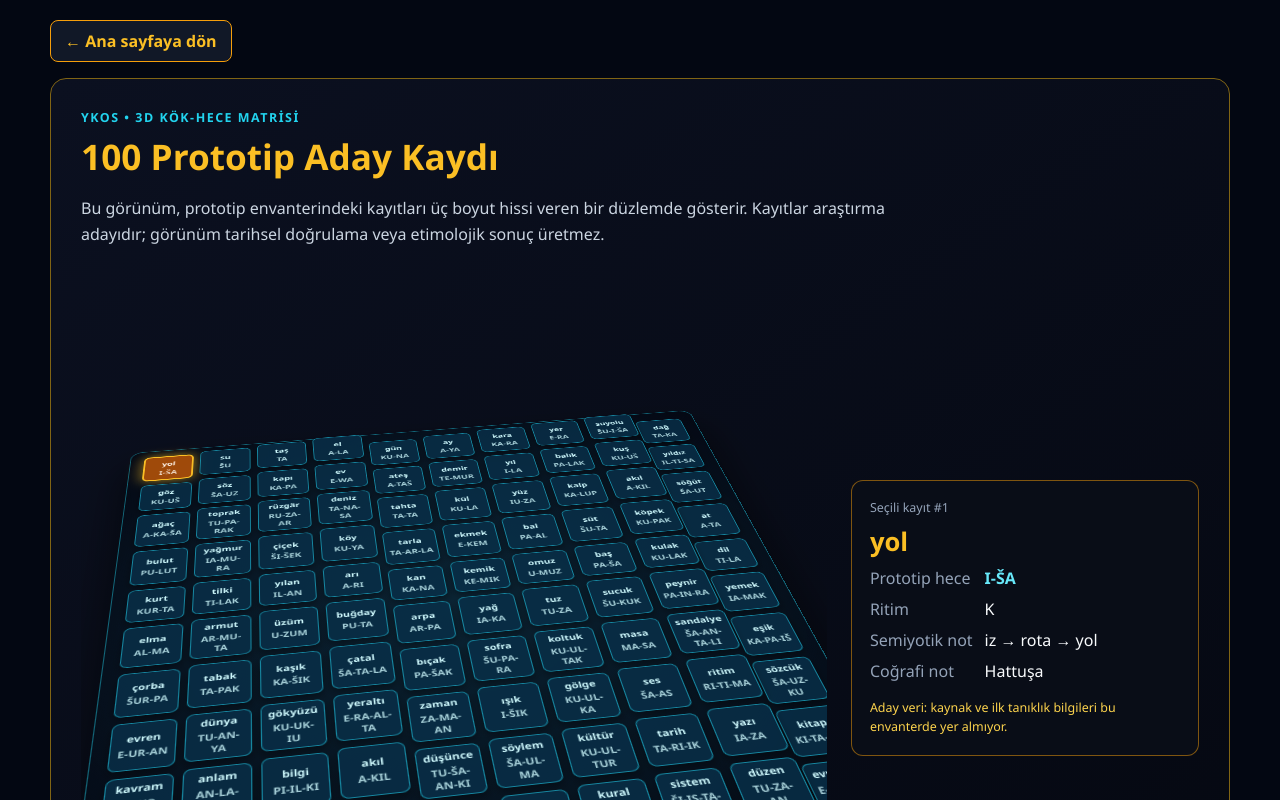
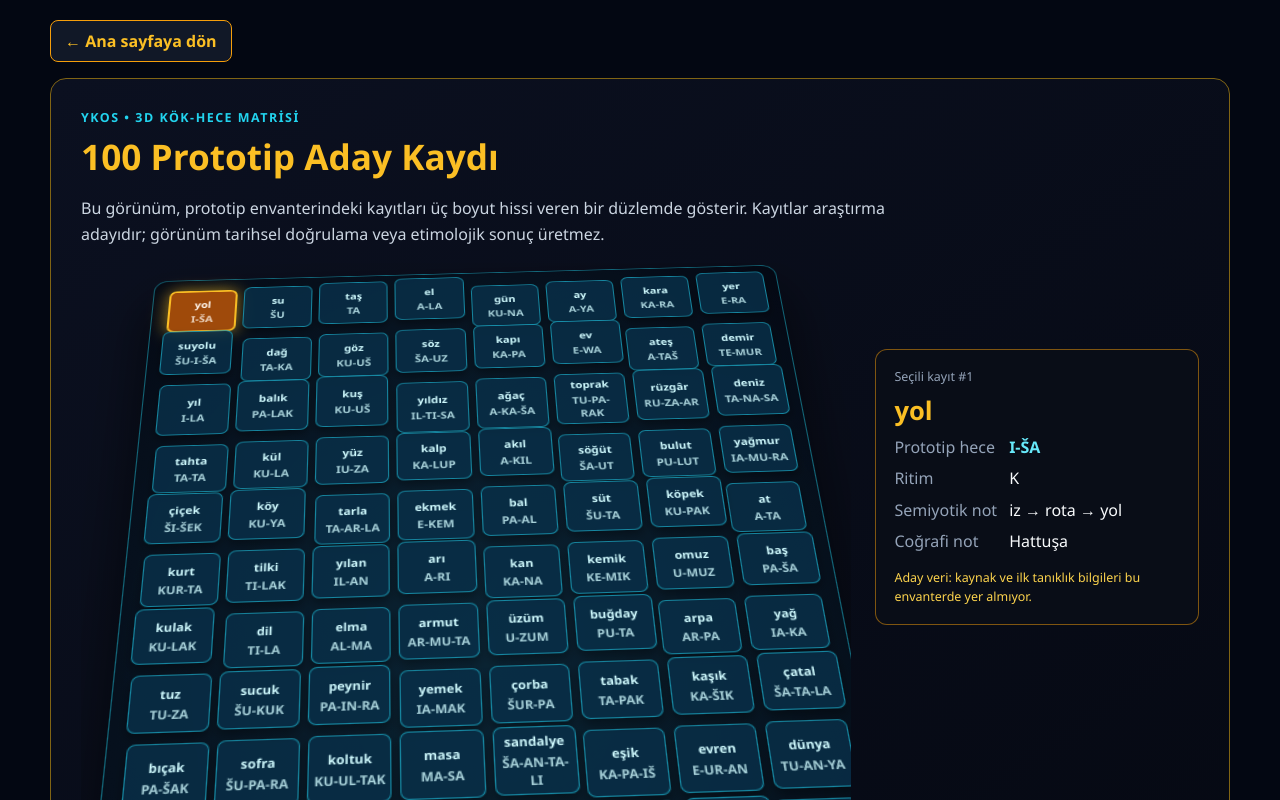
Before and after one commit to yasarkaba34-design/ykos-frontend, a React (Vite) app: page /matrix-3d in a window 1280 px wide. Built offline with nearby package versions, Linux system fonts and the light colour scheme; no server answers.

Commit message:
Masaüstü 3D klavyeyi dikey ve okunaklı yap

```diff
--- a/src/pages/ProtoRoots3DMatrix.css
+++ b/src/pages/ProtoRoots3DMatrix.css
@@ -174,3 +174,40 @@
     transform: translateZ(10px) scale(0.96) !important;
   }
 }
+
+
+/* Masaüstünde klavyeyi daha dikey ve arka satırları daha okunaklı göster. */
+@media (min-width: 769px) {
+  .proto-matrix-layout {
+    grid-template-columns: minmax(0, 1fr) minmax(260px, 0.42fr) !important;
+    align-items: start !important;
+  }
+
+  .proto-matrix-scroll {
+    overflow: hidden !important;
+    padding: 10px 8px 24px !important;
+  }
+
+  .proto-matrix-stage {
+    min-width: 0 !important;
+    min-height: 600px !important;
+    align-items: start !important;
+  }
+
+  .proto-matrix-grid {
+    grid-template-columns: repeat(8, minmax(64px, 1fr)) !important;
+    width: min(100%, 620px) !important;
+    gap: 7px !important;
+    transform: rotateX(24deg) rotateZ(-2deg) !important;
+    transform-origin: top center !important;
+  }
+
+  .proto-matrix-grid button {
+    min-height: 52px !important;
+    font-size: 0.68rem !important;
+  }
+
+  .proto-matrix-detail {
+    margin-top: 86px !important;
+  }
+}
```
